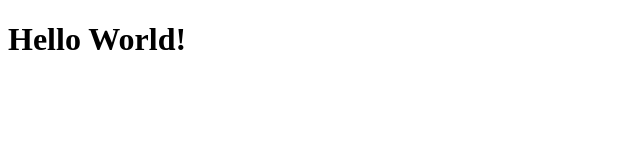
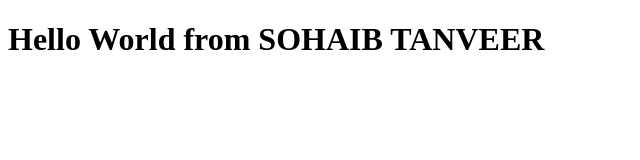
Before and after one commit to rajasohaib91/Bootcamp2020_Class1, a plain HTML site: page index.html in a window 1280 px wide. Shown: the whole page, without its empty margins (0-640 px from the left). Drawn offline with Linux system fonts and the light colour scheme.

Commit message:
updated index.html file

```diff
--- a/index.html
+++ b/index.html
@@ -6,6 +6,6 @@
     <title>Sample</title>
   </head>
   <body>
-    <h1>Hello World!</h1>
+    <h1>Hello World from SOHAIB TANVEER</h1>
   </body>
 </html>
```
